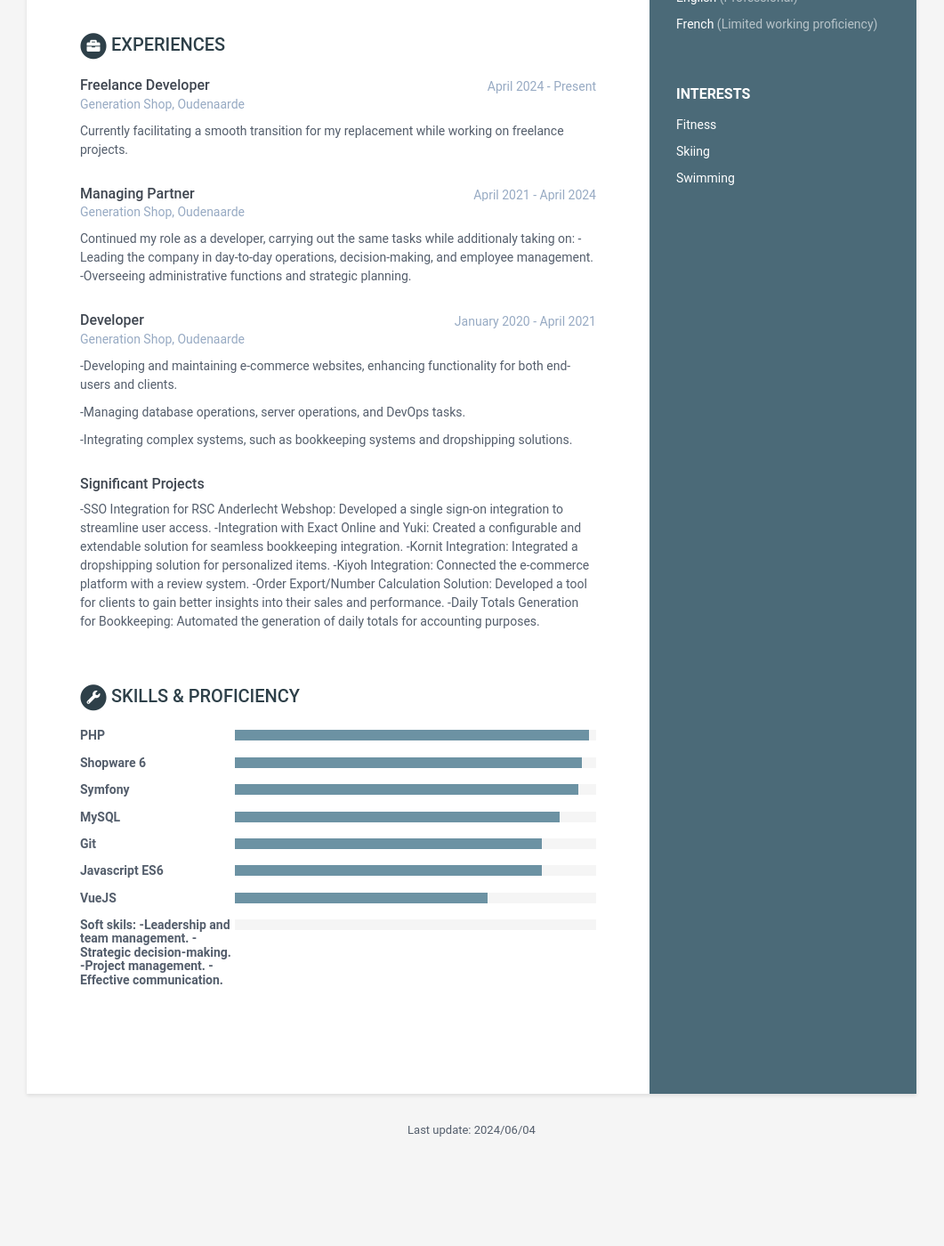
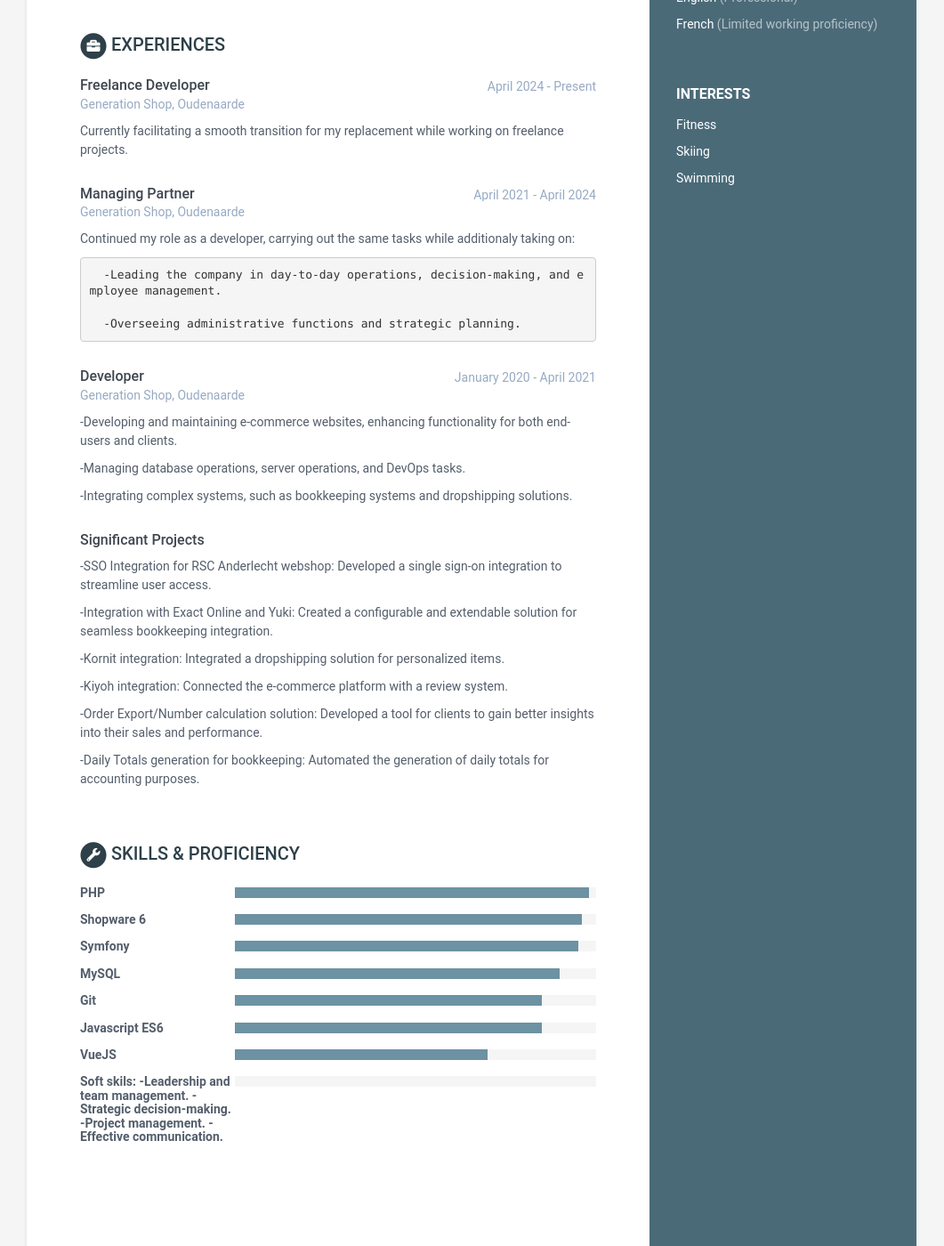
Before and after one commit to VerlooveMaxime/verloovemaxime.github.io, a Jekyll site: the page built from index.html, in a window 1280 px wide and 1400 px high, scrolled down 675 px. Shown: the whole window at 89% size, without its empty margins (110-1171 px from the left). Built offline with Jekyll 4.4.1, drawn with Linux system fonts in a browser that asks for light colours; before the commit the page ends 1986 px from its top, so only the background shows below that.

Commit message:
Update site content

```diff
--- a/_data/data.yml
+++ b/_data/data.yml
@@ -99,7 +99,9 @@ experiences:
         company: Generation Shop, Oudenaarde
         details: |
           Continued my role as a developer, carrying out the same tasks while additionaly taking on:
+
                 -Leading the company in day-to-day operations, decision-making, and employee management.
+
                 -Overseeing administrative functions and strategic planning.
       - role: Developer
         time: January 2020 - April 2021
@@ -112,12 +114,17 @@ experiences:
                 -Integrating complex systems, such as bookkeeping systems and dropshipping solutions.
       - role: Significant Projects
         details: |
-                -SSO Integration for RSC Anderlecht Webshop: Developed a single sign-on integration to streamline user access.
+                -SSO Integration for RSC Anderlecht webshop: Developed a single sign-on integration to streamline user access.
+
                 -Integration with Exact Online and Yuki: Created a configurable and extendable solution for seamless bookkeeping integration.
-                -Kornit Integration: Integrated a dropshipping solution for personalized items.
-                -Kiyoh Integration: Connected the e-commerce platform with a review system.
-                -Order Export/Number Calculation Solution: Developed a tool for clients to gain better insights into their sales and performance.
-                -Daily Totals Generation for Bookkeeping: Automated the generation of daily totals for accounting purposes.
+
+                -Kornit integration: Integrated a dropshipping solution for personalized items.
+
+                -Kiyoh integration: Connected the e-commerce platform with a review system.
+
+                -Order Export/Number calculation solution: Developed a tool for clients to gain better insights into their sales and performance.
+
+                -Daily Totals generation for bookkeeping: Automated the generation of daily totals for accounting purposes.
 
 skills:
     title: Skills &amp; Proficiency
```
